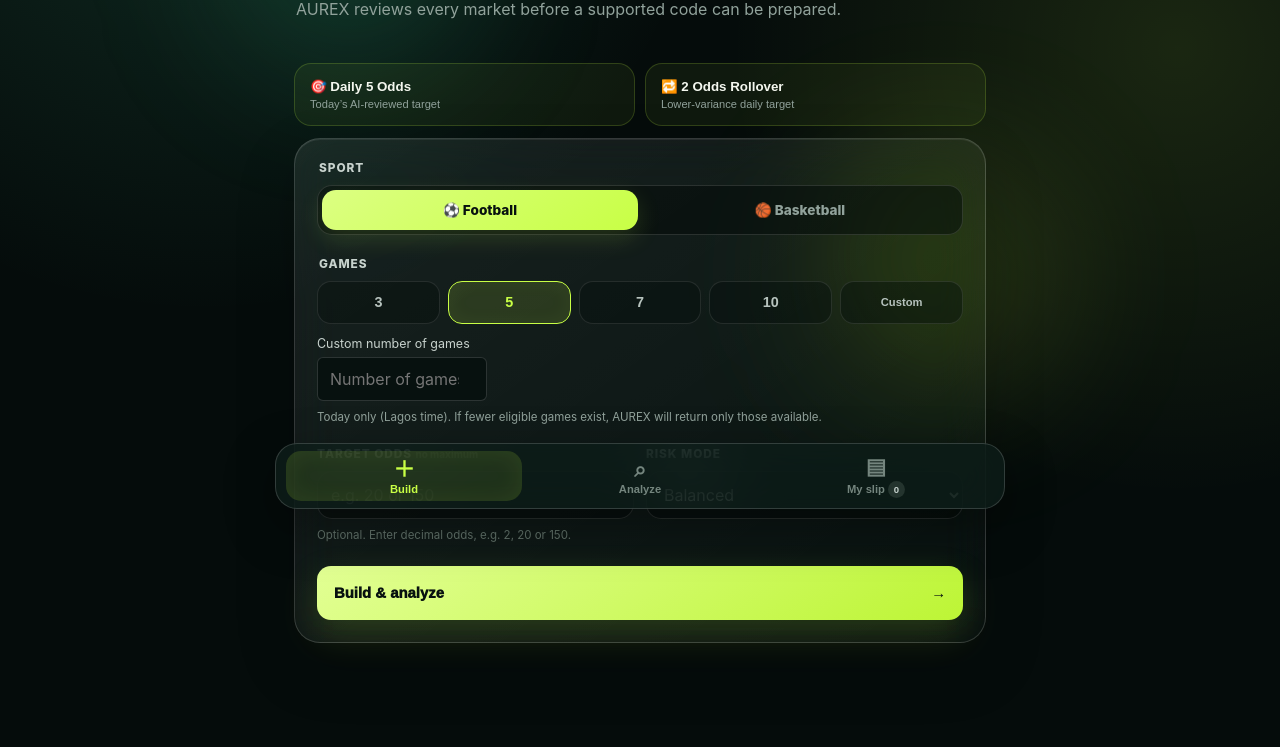
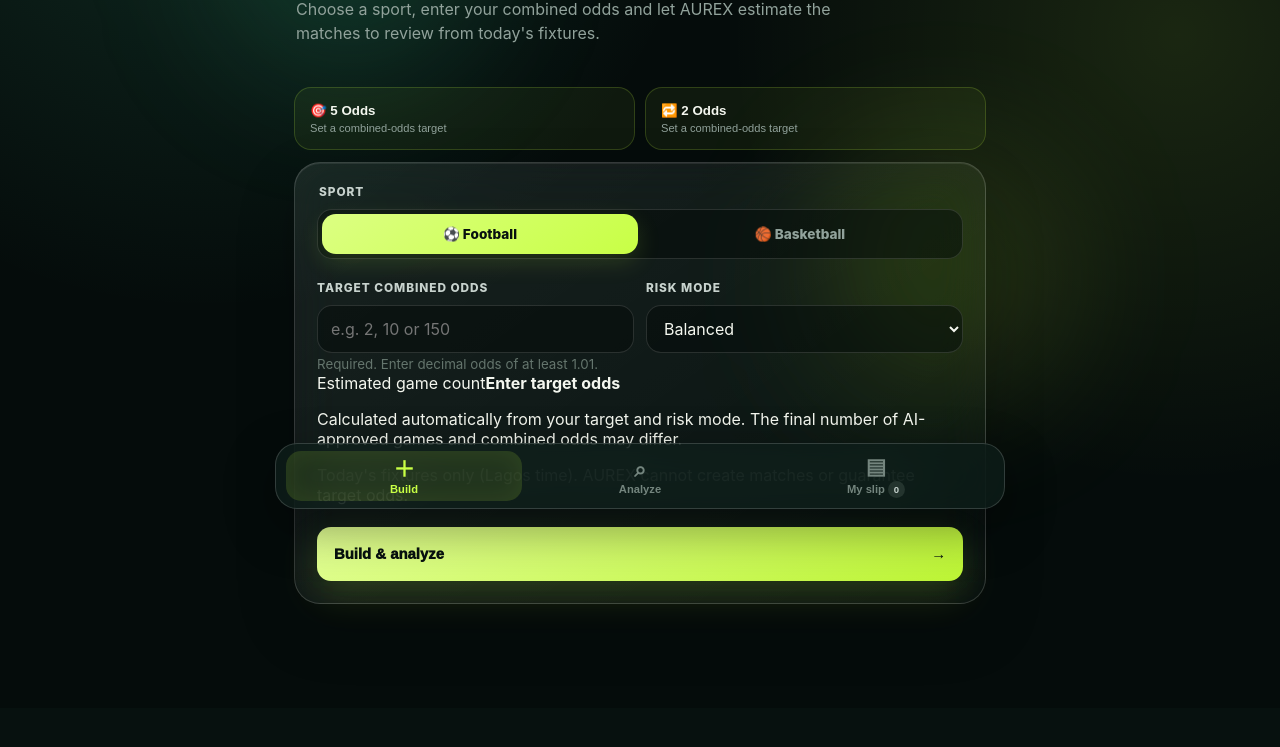
Before and after one commit to Jessedrt/slippilot-ai, a website: page public/app/index.html in a window 1280 px wide. Shown: the part 281-1028 px from the top of the page. After the commit the page ends 989 px from the top, so only its background shows below. Drawn offline with Linux system fonts and the light colour scheme.

Commit message:
feat(miniapp): replace game-count selector with odds-first builder

```diff
--- a/public/app/index.html
+++ b/public/app/index.html
@@ -6,7 +6,7 @@
     <meta name="theme-color" content="#07110f" />
     <meta name="description" content="Build, analyze and prepare supported sports slips in AUREX." />
     <link rel="icon" href="/favicon.svg" />
-    <link rel="stylesheet" href="/app/app.css?v=3.0.3" />
+    <link rel="stylesheet" href="/app/app.css?v=3.0.4" />
     <script src="https://telegram.org/js/telegram-web-app.js"></script>
     <title>AUREX Mini App</title>
   </head>
@@ -20,12 +20,12 @@
         <section class="view active" id="build-view" aria-labelledby="build-tab">
           <div class="hero-copy">
             <p class="eyebrow">PRIVATE SPORTS INTELLIGENCE</p>
-            <h1>Build with conviction.</h1>
-            <p>AUREX reviews every market before a supported code can be prepared.</p>
+            <h1>Set your odds target.</h1>
+            <p>Choose a sport, enter your combined odds and let AUREX estimate the matches to review from today's fixtures.</p>
           </div>
-          <div class="quick-presets" aria-label="Quick daily builds">
-            <button type="button" data-preset-odds="5" data-preset-games="5"><span>🎯 Daily 5 Odds</span><small>Today’s AI-reviewed target</small></button>
-            <button type="button" data-preset-odds="2" data-preset-games="3"><span>🔁 2 Odds Rollover</span><small>Lower-variance daily target</small></button>
+          <div class="quick-presets" aria-label="Quick odds targets">
+            <button type="button" data-preset-odds="5" data-preset-games="5"><span>🎯 5 Odds</span><small>Set a combined-odds target</small></button>
+            <button type="button" data-preset-odds="2" data-preset-games="3"><span>🔁 2 Odds</span><small>Set a combined-odds target</small></button>
           </div>
           <form id="build-form" class="builder-card">
             <fieldset>
@@ -35,22 +35,14 @@
                 <label><input type="radio" name="sport" value="basketball" /><span>🏀 Basketball</span></label>
               </div>
             </fieldset>
-            <fieldset>
-              <legend>Games</legend>
-              <div class="chips" id="count-chips">
-                <button type="button" data-count="3">3</button>
-                <button type="button" class="selected" data-count="5">5</button>
-                <button type="button" data-count="7">7</button>
-                <button type="button" data-count="10">10</button>
-                <button type="button" id="custom-count-button" data-count="5" aria-controls="custom-count">Custom</button>
-              </div>
-              <label class="custom-count-field" for="custom-count"><span>Custom number of games</span><input id="custom-count" name="customCount" type="number" min="1" step="1" inputmode="numeric" autocomplete="off" placeholder="e.g. 20" /></label>
-              <p class="field-help" id="game-count-help">Today only (Lagos time). If fewer eligible games exist, AUREX will return only those available.</p>
-            </fieldset>
             <div class="form-row">
-              <label class="field"><span>Target odds <small>no maximum</small></span><input id="target-odds" name="targetOdds" type="text" inputmode="decimal" autocomplete="off" placeholder="e.g. 20 or 150" aria-describedby="target-odds-help" /><small class="field-help" id="target-odds-help">Optional. Enter decimal odds, e.g. 2, 20 or 150.</small></label>
+              <label class="field"><span>Target combined odds</span><input id="target-odds" name="targetOdds" type="text" inputmode="decimal" autocomplete="off" placeholder="e.g. 2, 10 or 150" aria-describedby="target-odds-help" required /><small class="field-help" id="target-odds-help">Required. Enter decimal odds of at least 1.01.</small></label>
               <label class="field"><span>Risk mode</span><select id="risk-mode"><option value="conservative">Conservative</option><option selected value="balanced">Balanced</option><option value="aggressive">Aggressive</option></select></label>
             </div>
+            <div class="odds-estimate" role="status" aria-live="polite"><div><span>Estimated game count</span><strong id="estimated-games">Enter target odds</strong></div><p>Calculated automatically from your target and risk mode. The final number of AI-approved games and combined odds may differ.</p></div>
+            <p class="field-help">Today's fixtures only (Lagos time). AUREX cannot create matches or guarantee target odds.</p>
+            <!-- Retained solely for compatibility with the existing Mini App event handlers; game count is chosen server-side. -->
+            <div class="chips hidden" id="count-chips" aria-hidden="true"><button type="button" class="selected" data-count="5" tabindex="-1">5</button><button type="button" data-count="3" tabindex="-1">3</button></div>
             <button class="primary" type="submit"><span>Build &amp; analyze</span><b>→</b></button>
           </form>
           <div class="loading-card hidden" id="loading"><div class="pulse"></div><div><b>Reviewing live markets</b><span id="loading-label">Finding suitable fixtures…</span></div></div>
@@ -68,14 +60,14 @@
         <section class="view" id="slip-view" aria-labelledby="slip-tab">
           <div class="section-title"><p class="eyebrow">ACTIVE SLIP</p><h2>Your picks.</h2></div>
           <div id="empty-slip" class="empty-state"><span>◎</span><h3>No active slip</h3><p>Build a new analyzed slip to see it here.</p><button data-go="build">Build a slip</button></div>
-          <div id="slip-content" class="hidden"><div class="slip-summary"><div><span>COMBINED ODDS</span><strong id="combined-odds">—</strong></div><div><span>AVG. AI SCORE</span><strong id="average-confidence">—</strong></div></div><div class="pick-list" id="pick-list"></div><div class="sticky-action"><p>Live markets are refreshed before creating a code.</p><button class="primary" id="generate-code"><span>Generate SportyBet code</span><b>→</b></button></div></div>
+          <div id="slip-content" class="hidden"><div class="slip-summary"><div><span>COMBINED ODDS</span><strong id="combined-odds">—</strong></div><div><span>AVG. AI SCORE</span><strong id="average-confidence">—</strong></div></div><p class="field-help">These are actual returned selections, not a promise to reach the requested odds or game count. AI scores are not winning probabilities.</p><div class="pick-list" id="pick-list"></div><div class="sticky-action"><p>Live markets are refreshed before creating a code.</p><button class="primary" id="generate-code"><span>Generate SportyBet code</span><b>→</b></button></div></div>
           <div class="result-panel hidden" id="code-result"></div>
         </section>
       </main>
       <nav class="bottom-nav" aria-label="Mini app navigation"><button class="active" id="build-tab" data-view="build"><span>＋</span>Build</button><button id="analyze-tab" data-view="analyze"><span>⌕</span>Analyze</button><button id="slip-tab" data-view="slip"><span>▤</span>My slip <i id="slip-count">0</i></button></nav>
     </div>
     <div class="toast" id="toast" role="status"></div>
-    <script type="module" src="/app/app.js?v=3.0.3"></script>
-    <script type="module" src="/app/miniapp-controls.js?v=3.0.3"></script>
+    <script type="module" src="/app/app.js?v=3.0.4"></script>
+    <script type="module" src="/app/miniapp-controls.js?v=3.0.4"></script>
   </body>
 </html>
```
